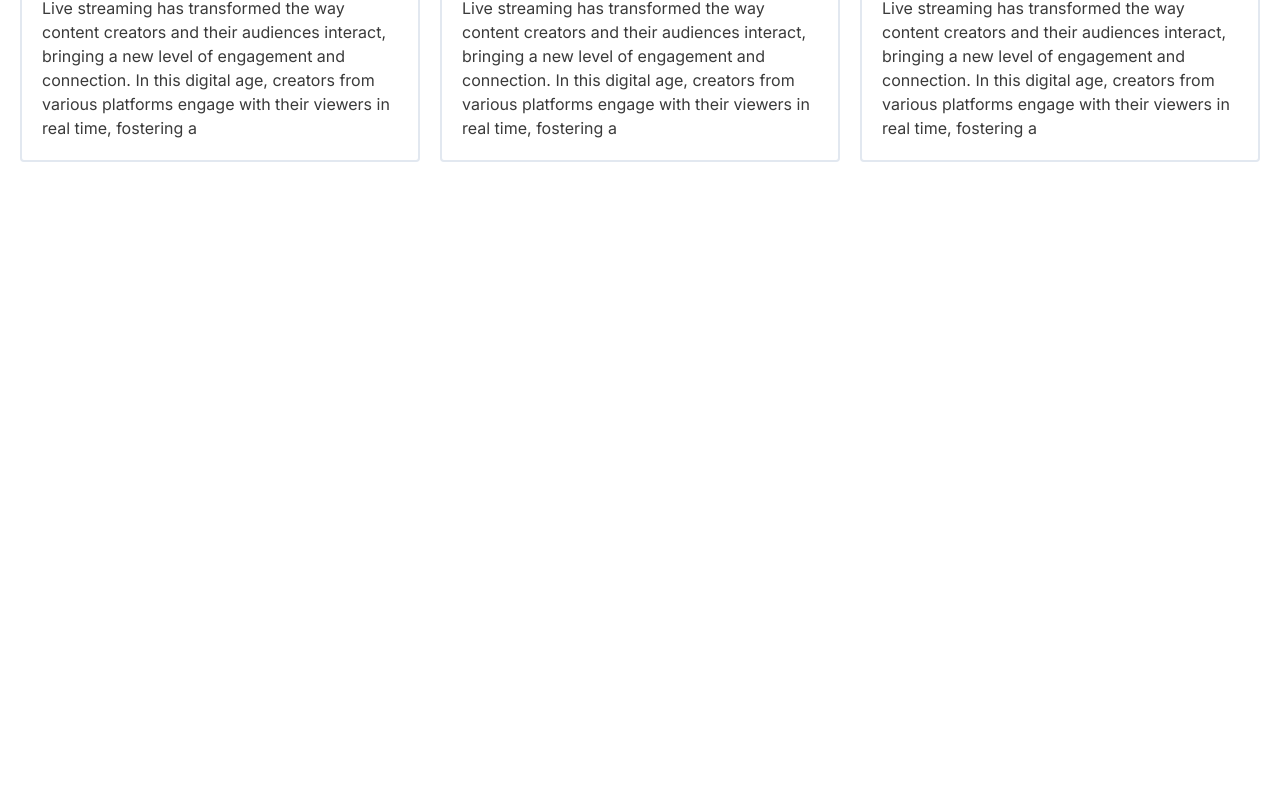
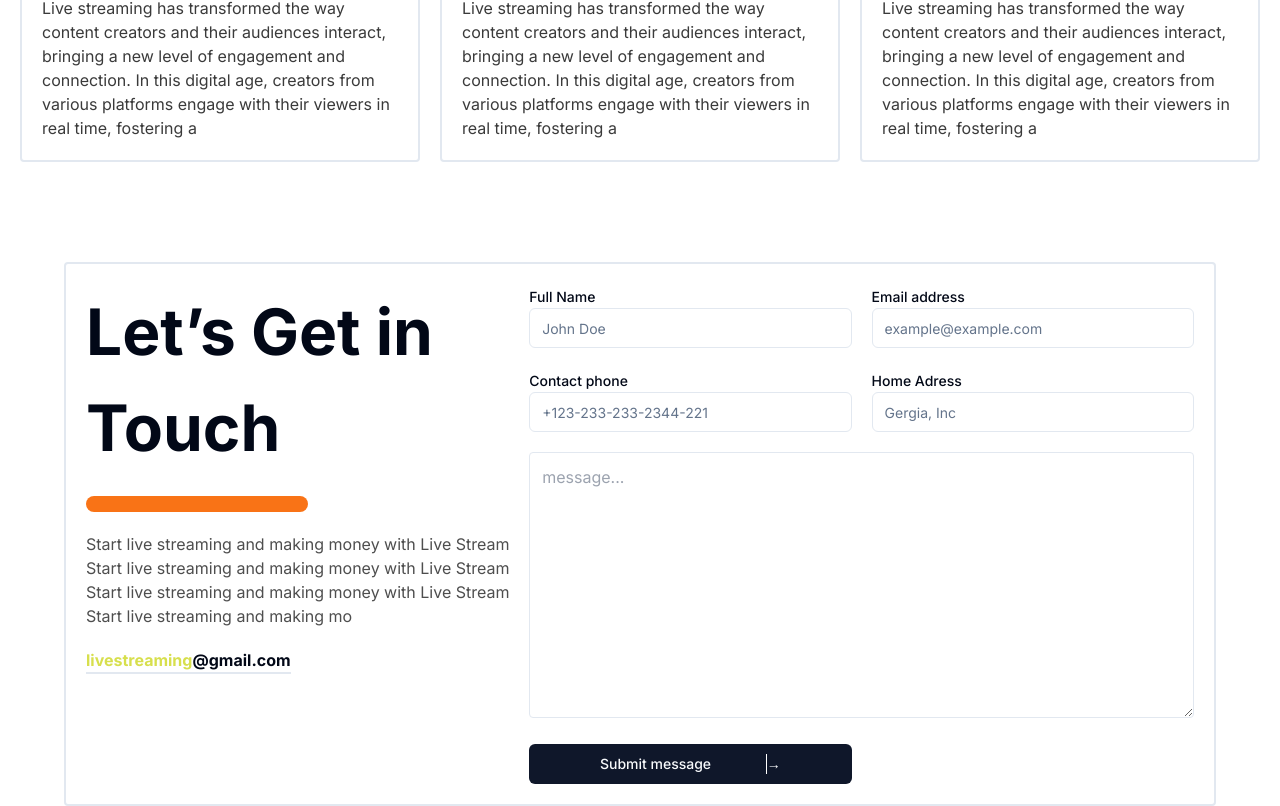
Before and after one commit to HenriTresor/live-stream-frontend, a Next.js app: page / in a window 1280 px wide. Shown: the part 1598-2404 px from the top of the page. Before the commit the page ends 1780 px from the top, so only its background shows below. Built offline with nearby package versions, Linux system fonts and the light colour scheme.

Commit message:
finished contact section

```diff
--- a/app/(root)/page.tsx
+++ b/app/(root)/page.tsx
@@ -1,4 +1,5 @@
 import { Button } from '@/components/ui/button'
+import Contact from '@/components/views/landing/Contact'
 import Hero from '@/components/views/landing/Hero'
 import HowTo from '@/components/views/landing/HowTo'
 import Image from 'next/image'
@@ -8,6 +9,7 @@ export default function Home() {
     <>
       <Hero />
       <HowTo />
+      <Contact />
     </>
   )
 }
--- /dev/null
+++ b/components/ui/input.tsx
@@ -0,0 +1,25 @@
+import * as React from "react"
+
+import { cn } from "@/lib/utils"
+
+export interface InputProps
+  extends React.InputHTMLAttributes<HTMLInputElement> {}
+
+const Input = React.forwardRef<HTMLInputElement, InputProps>(
+  ({ className, type, ...props }, ref) => {
+    return (
+      <input
+        type={type}
+        className={cn(
+          "flex h-10 w-full rounded-md border border-input bg-background px-3 py-2 text-sm ring-offset-background file:border-0 file:bg-transparent file:text-sm file:font-medium placeholder:text-muted-foreground focus-visible:outline-none focus-visible:ring-2 focus-visible:ring-ring focus-visible:ring-offset-2 disabled:cursor-not-allowed disabled:opacity-50",
+          className
+        )}
+        ref={ref}
+        {...props}
+      />
+    )
+  }
+)
+Input.displayName = "Input"
+
+export { Input }
--- /dev/null
+++ b/components/ui/label.tsx
@@ -0,0 +1,26 @@
+"use client"
+
+import * as React from "react"
+import * as LabelPrimitive from "@radix-ui/react-label"
+import { cva, type VariantProps } from "class-variance-authority"
+
+import { cn } from "@/lib/utils"
+
+const labelVariants = cva(
+  "text-sm font-medium leading-none peer-disabled:cursor-not-allowed peer-disabled:opacity-70"
+)
+
+const Label = React.forwardRef<
+  React.ElementRef<typeof LabelPrimitive.Root>,
+  React.ComponentPropsWithoutRef<typeof LabelPrimitive.Root> &
+    VariantProps<typeof labelVariants>
+>(({ className, ...props }, ref) => (
+  <LabelPrimitive.Root
+    ref={ref}
+    className={cn(labelVariants(), className)}
+    {...props}
+  />
+))
+Label.displayName = LabelPrimitive.Root.displayName
+
+export { Label }
--- /dev/null
+++ b/components/views/landing/Contact.tsx
@@ -0,0 +1,69 @@
+import { Button } from '@/components/ui/button'
+import { Input } from '@/components/ui/input'
+import { Label } from '@/components/ui/label'
+import React from 'react'
+
+type Props = {}
+
+function Contact({ }: Props) {
+    return (
+        <div
+            className='w-full mt-20 flex justify-center'
+        >
+
+            <div className='w-[90%] border-2 rounded-sm p-5 flex '>
+                <div className='w-[40%] flex gap-5 flex-col justify-start items-start'>
+                    <h1 className='text-[4rem] font-bold'>
+                        Let’s Get in <br />
+                        Touch
+                    </h1>
+                    <div className='w-1/2 p-2 bg-orange-500 h-4 rounded-full'></div>
+                    <p className='w-full text-[#4E4E4E]'>
+                        Start live streaming and making money with Live Stream Start live streaming and making money with Live Stream Start live streaming and making money with Live Stream Start live streaming and making mo
+                    </p>
+                    <p className='font-bold border-b-2 text-center'><span className='text-[#D7DF4D]'>livestreaming</span>@gmail.com</p>
+                </div>
+                <div className='w-[60%] grid grid-cols-2 gap-5'>
+                    <div className='w-full '>
+                        <Label htmlFor='fullName'>Full Name</Label>
+                        <Input
+                            name='fullName'
+                            id='fullName'
+                            placeholder='John Doe'
+                        />
+                    </div>
+                    <div className='w-full '>
+                        <Label htmlFor='email'>Email address</Label>
+                        <Input
+                            name='email'
+                            id='email'
+                            placeholder='example@example.com'
+                        />
+                    </div>
+                    <div className='w-full '>
+                        <Label htmlFor='phoneNumber'>Contact phone</Label>
+                        <Input
+                            id='phoneNumber'
+                            name='phoneNumber'
+                            placeholder='+123-233-233-2344-221'
+                        />
+                    </div>
+                    <div className='w-full '>
+                        <Label htmlFor='address'>Home Adress</Label>
+                        <Input
+                            id='address'
+                            name='address'
+                            placeholder='Gergia, Inc'
+                        />
+                    </div>
+                    <div className='w-full col-span-2'>
+                        <textarea name="" className='w-[100%] border rounded-sm p-3' rows={10} placeholder='message...' cols={100}  id=""></textarea>
+                    </div>
+                    <Button className='flex justify-evenly'>Submit message <span className='border-l border-white'>→</span></Button>
+                </div>
+            </div>
+        </div>
+    )
+}
+
+export default Contact
--- a/package.json
+++ b/package.json
@@ -10,6 +10,7 @@
   },
   "dependencies": {
     "@headlessui/react": "^1.7.17",
+    "@radix-ui/react-label": "^2.0.2",
     "@radix-ui/react-slot": "^1.0.2",
     "class-variance-authority": "^0.7.0",
     "clsx": "^2.0.0",
```
Also changed, not shown: 1 other file (tests, documents, lock files or other folders).
